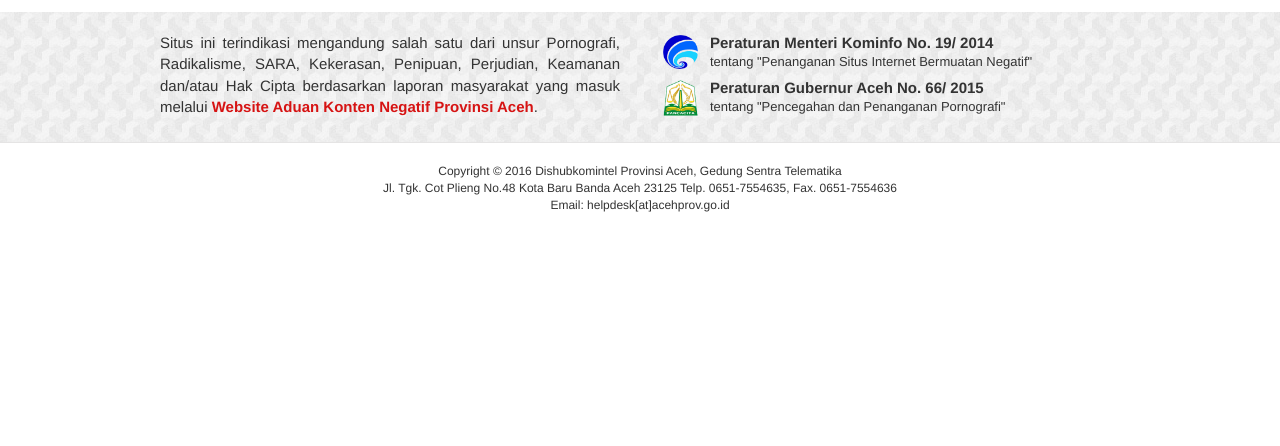
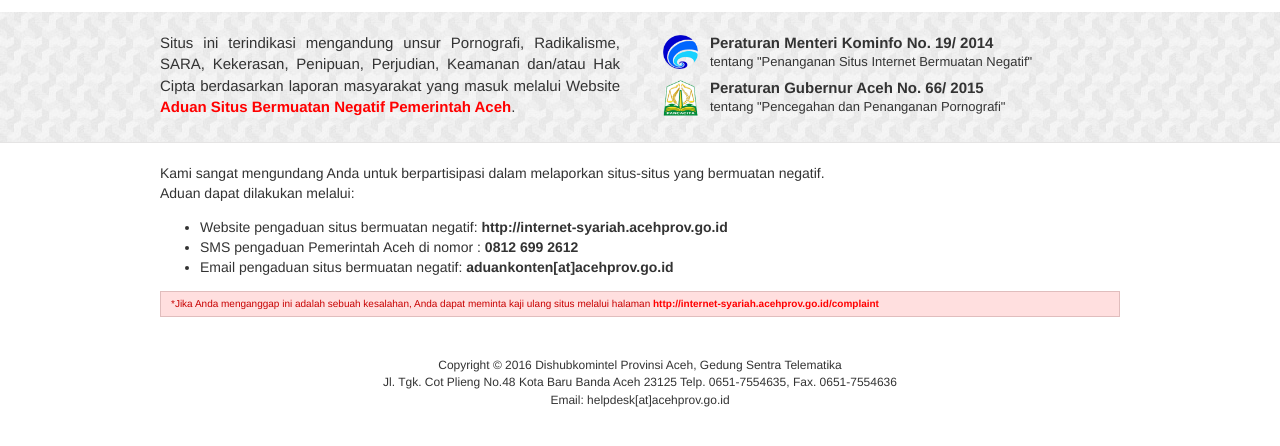
Before and after one commit to arradyscode/blocked-internet-syariah, a plain HTML site: page index.html in a window 1280 px wide. Shown: the part 102-548 px from the top of the page. Drawn offline with Linux system fonts and the light colour scheme.

Commit message:
finishing untuk presentasi

```diff
--- a/index.html
+++ b/index.html
@@ -106,6 +106,26 @@
 		    box-shadow: 1px 1px 1px #FFF;
 		}
 
+        div#lapor {
+          padding: 20px;
+        }
+
+        .info {
+          padding: 0 20px;
+        }
+
+        .komplen {
+          border: 1px solid #E0BDBD;
+          font-size: 10px;
+          padding: 5px 10px;
+          color: #C80202;
+          background: #FFDFDF;
+        }
+
+        .merah{
+            color:red;
+        }
+
 		@media (min-width: 768px){
 			.container {
 				width: 750px;
@@ -145,10 +165,10 @@
 		<div class="container">
 		<div class="bagi2 peringatan">
 				<p>
-					Situs ini terindikasi mengandung salah satu dari unsur Pornografi, Radikalisme, SARA,
+					Situs ini terindikasi mengandung unsur Pornografi, Radikalisme, SARA,
 					Kekerasan, Penipuan, Perjudian, Keamanan dan/atau Hak Cipta berdasarkan laporan masyarakat
-					yang masuk melalui <a href="http://internet-syariah.acehprov.go.id" target="_blank" class="merah">
-					Website Aduan Konten Negatif Provinsi Aceh</a>.
+					yang masuk melalui Website <a href="http://internet-syariah.acehprov.go.id" target="_blank" class="merah">
+					Aduan Situs Bermuatan Negatif Pemerintah Aceh</a>.
 				</p>
 			</div>
 
@@ -178,6 +198,21 @@
 			</div>
 		</div>
 	</div>
+    <div id="lapor">
+        <div class="container">
+            <div class="info">
+                Kami sangat mengundang Anda untuk berpartisipasi dalam melaporkan situs-situs yang bermuatan negatif.<br/>
+                Aduan dapat dilakukan melalui:
+                <ul>
+                <li>Website pengaduan situs bermuatan negatif: <a href="http://internet-syariah.acehprov.go.id">http://internet-syariah.acehprov.go.id</a></li>
+                <li>SMS pengaduan Pemerintah Aceh di nomor : <strong>0812 699 2612</strong></li>
+                <li>Email pengaduan situs bermuatan negatif: <strong>aduankonten[at]acehprov.go.id</strong></li>
+                </ul>
+
+                <div class="komplen">*Jika Anda menganggap ini adalah sebuah kesalahan, Anda dapat meminta kaji ulang situs melalui halaman <a class="merah" href="http://internet-syariah.acehprov.go.id/index.php/complaint">http://internet-syariah.acehprov.go.id/complaint</a></div>
+            </div>
+        </div>
+    </div>
 	<div id="footer">
 
 		Copyright © 2016 Dishubkomintel Provinsi Aceh, Gedung Sentra Telematika<br/>
```
